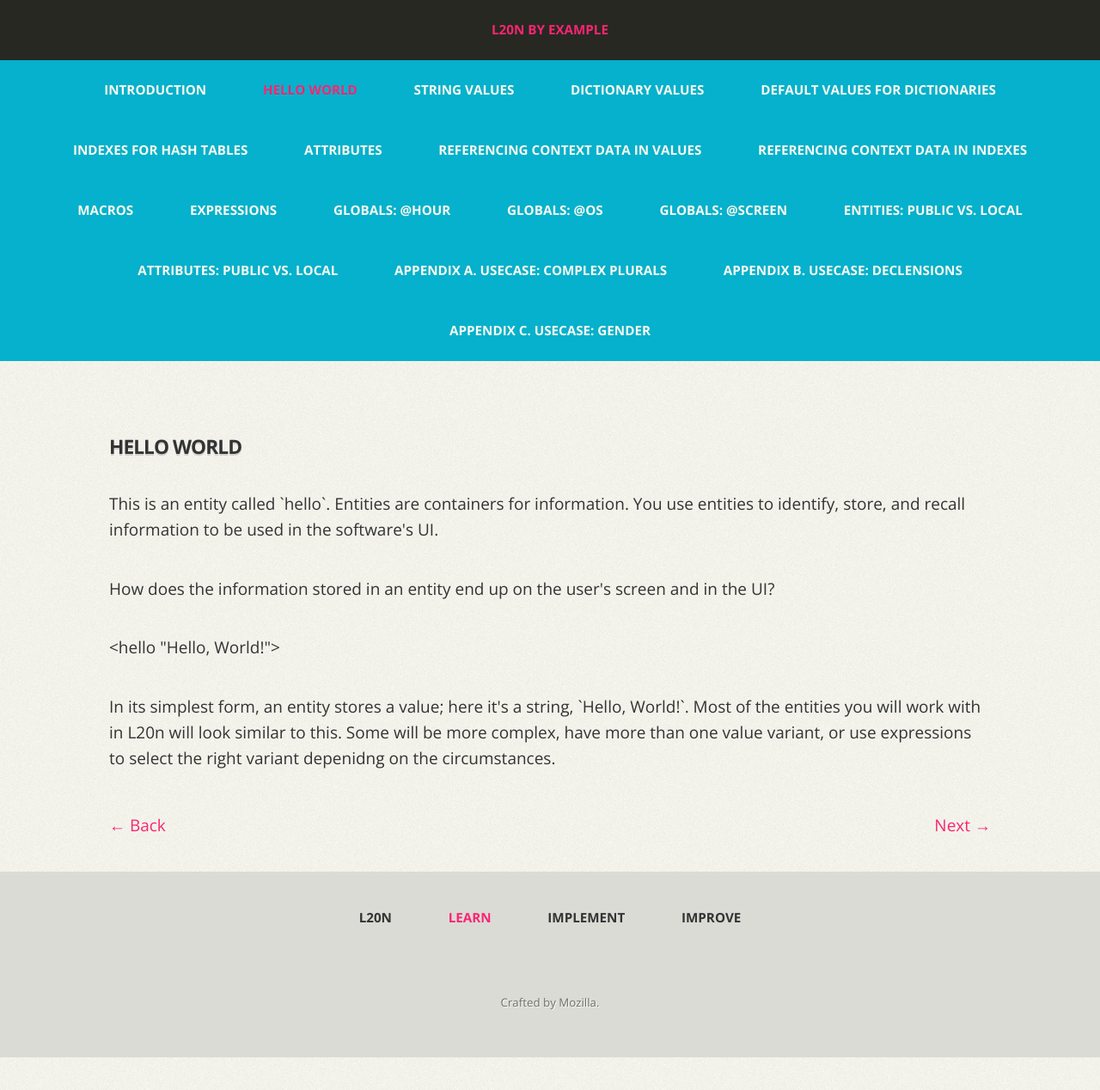
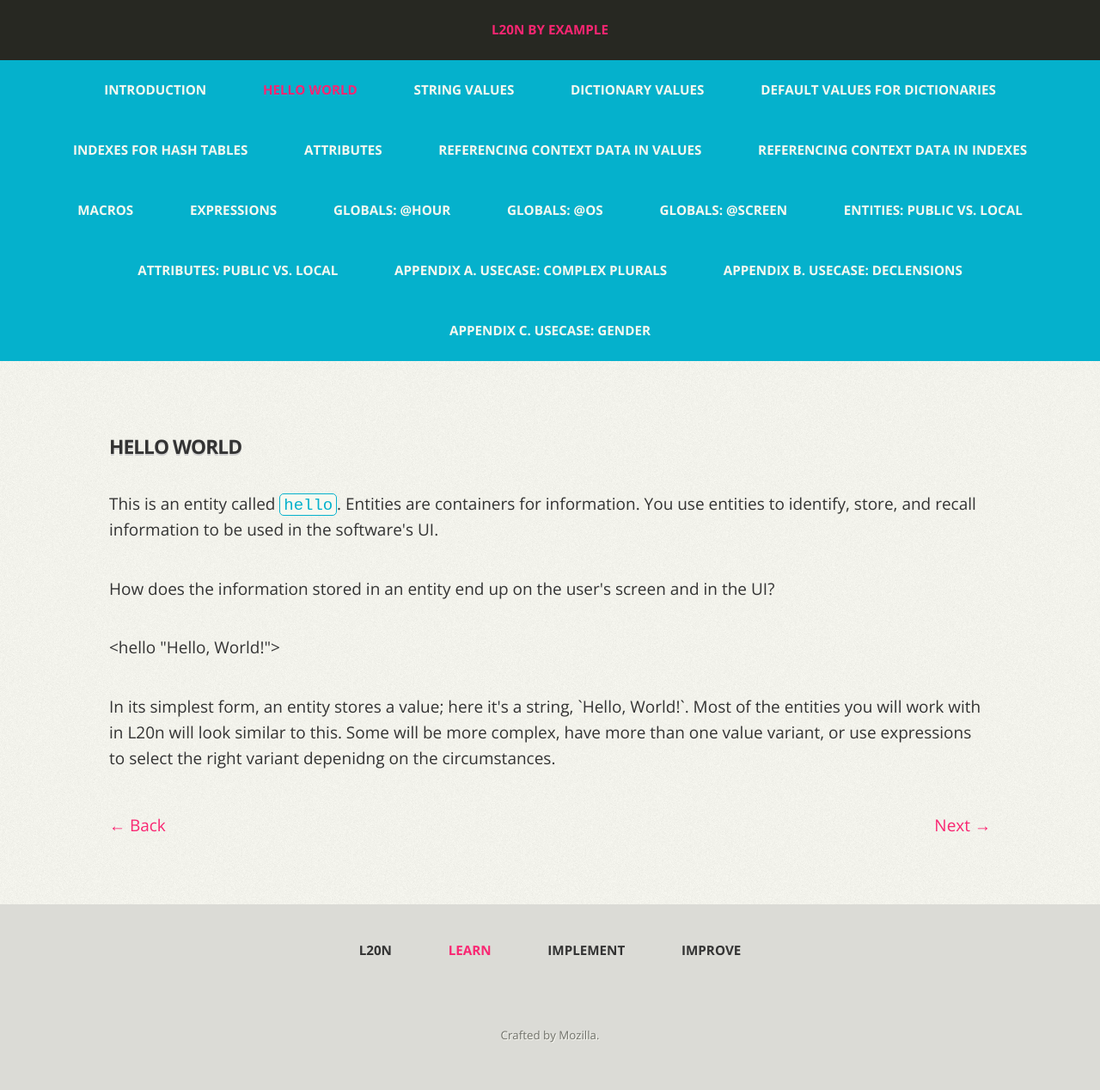
Before and after one commit to l20n/l20n.org, a Jekyll site: the page built from _posts/2012-07-01-hello-world.html, in a window 1280 px wide. Shown: the whole page at 86% size. Built offline with Jekyll 4.4.1, drawn with Linux system fonts in a browser that asks for light colours; nearby versions of some CDN libraries; before the commit the page ends 1230 px from its top, so only the background shows below that.

Commit message:
Code style

```diff
--- a/_posts/2012-07-01-hello-world.html
+++ b/_posts/2012-07-01-hello-world.html
@@ -7,7 +7,7 @@ next_section: string-values
 ---
 
 <section>
-    <p>This is an entity called `hello`. Entities are containers for information. You use entities to identify, store, and recall information to be used in the software's UI.</p>
+    <p>This is an entity called <code>hello</code>. Entities are containers for information. You use entities to identify, store, and recall information to be used in the software's UI.</p>
     <p>How does the information stored in an entity end up on the user's screen and in the UI?</p>
     <p>&lt;hello "Hello, World!"&gt;</p>
     <p>In its simplest form, an entity stores a value; here it's a string, `Hello, World!`.  Most of the entities you will work with in L20n will look similar to  this.  Some will be more complex, have more than one value variant, or use expressions to select the right variant depenidng on the circumstances.</p>
--- a/css/main.css
+++ b/css/main.css
@@ -109,6 +109,15 @@ hr.top {
 p {
     line-height: 1.6em;
     margin: 0;
+}
+
+code {
+    background: #F8F8F0;
+    border: 1px solid #05B1CC;
+    border-radius: 5px;
+    color: #05B1CC;
+    line-height: 1em;
+    padding: 0.1em 0.2em 0;
 }
 
 a {
@@ -225,6 +234,10 @@ a.title {
 
 .learn p {
     margin: 2em 0
+}
+
+.learn .navigation {
+    margin-bottom: 4em;
 }
 
 /* ==============
```
